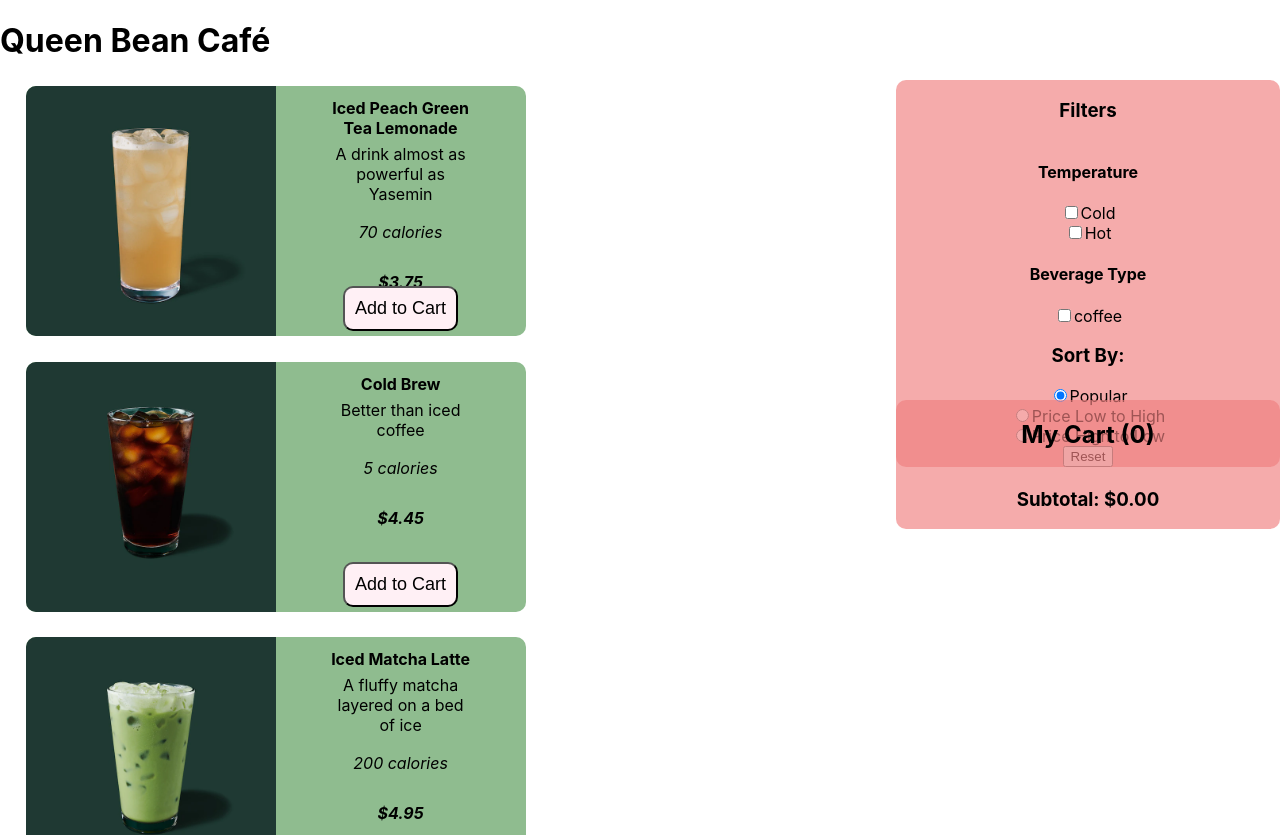
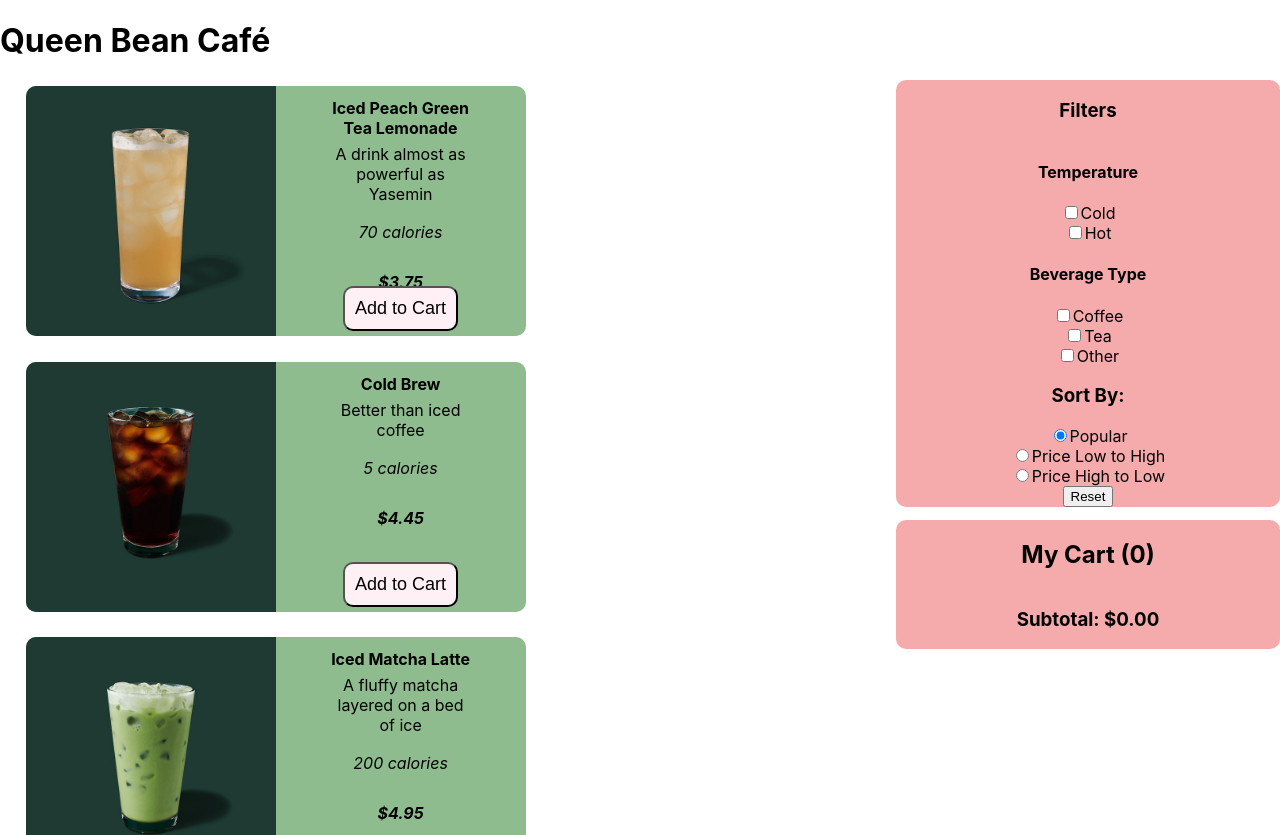
Before and after one commit to sleepycapybara317/development, a React (Create React App) app: page / in a window 1280 px wide. Shown: the top 835 px of the page. Built offline with nearby package versions, Linux system fonts and the light colour scheme; the HTML template or start-up script is replaced by a standard one.

Commit message:
added filters

```diff
--- a/src/App.js
+++ b/src/App.js
@@ -120,7 +120,8 @@ function App() {
       });
     }
     else {
-      sorted = [...drinkData];
+      // sorted = [...drinkData];
+      sorted = newLst;
     }
     // console.log(sorted);
     // setSort(str);
@@ -162,10 +163,22 @@ function App() {
 
         <h4>Beverage Type</h4>
         <Checkbox
-          id = "coffee"
-          label = "coffee"
+          id = "Coffee"
+          label = "Coffee"
           value={typeFilters["coffee"]}
           onChange={() => filterTypes("coffee")}
+          />
+        <Checkbox
+          id = "Tea"
+          label = "Tea"
+          value={typeFilters["tea"]}
+          onChange={() => filterTypes("tea")}
+          />
+        <Checkbox
+          id = "Other"
+          label = "Other"
+          value={typeFilters["other"]}
+          onChange={() => filterTypes("other")}
           />
 
         <h3>Sort By:</h3>
@@ -187,14 +200,6 @@ function App() {
         <button onClick={reset}>
         Reset
         </button>
-        {/* <h3>Beverage Type</h3>
-        Coffee
-        Tea
-        Other
-        Show All */}
-        {/* <h3>Temperature</h3> */}
-        {/* <h4>Hot</h4>
-        <h4>Cold</h4> */}
       </div>
 
       <div className="cart-container">
--- a/src/components/DrinkItem.css
+++ b/src/components/DrinkItem.css
@@ -71,7 +71,7 @@
   .cart-container {
     position: absolute;
     display: flex;
-    top: 400px;
+    top: 520px;
     right: 0;
     width: 30%;
     flex-direction: column;
```
